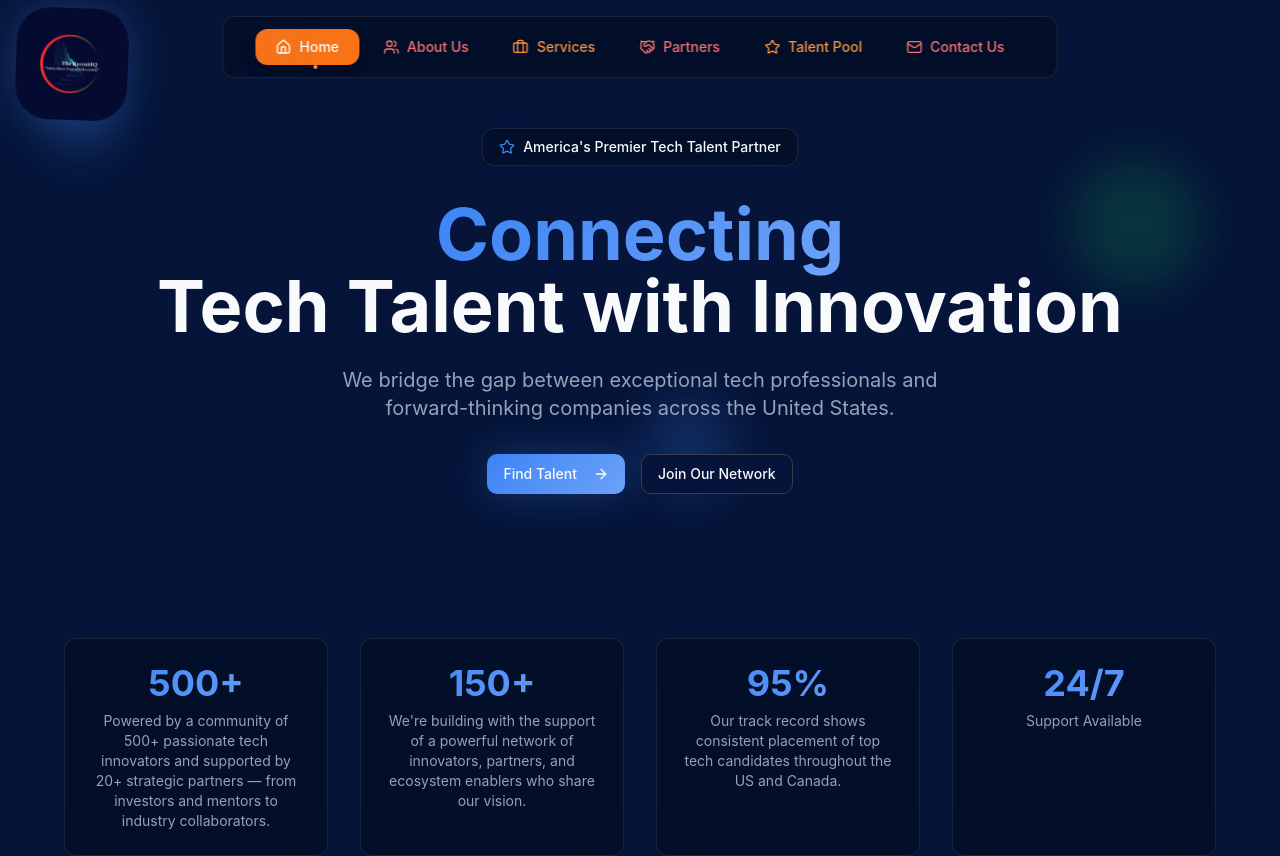
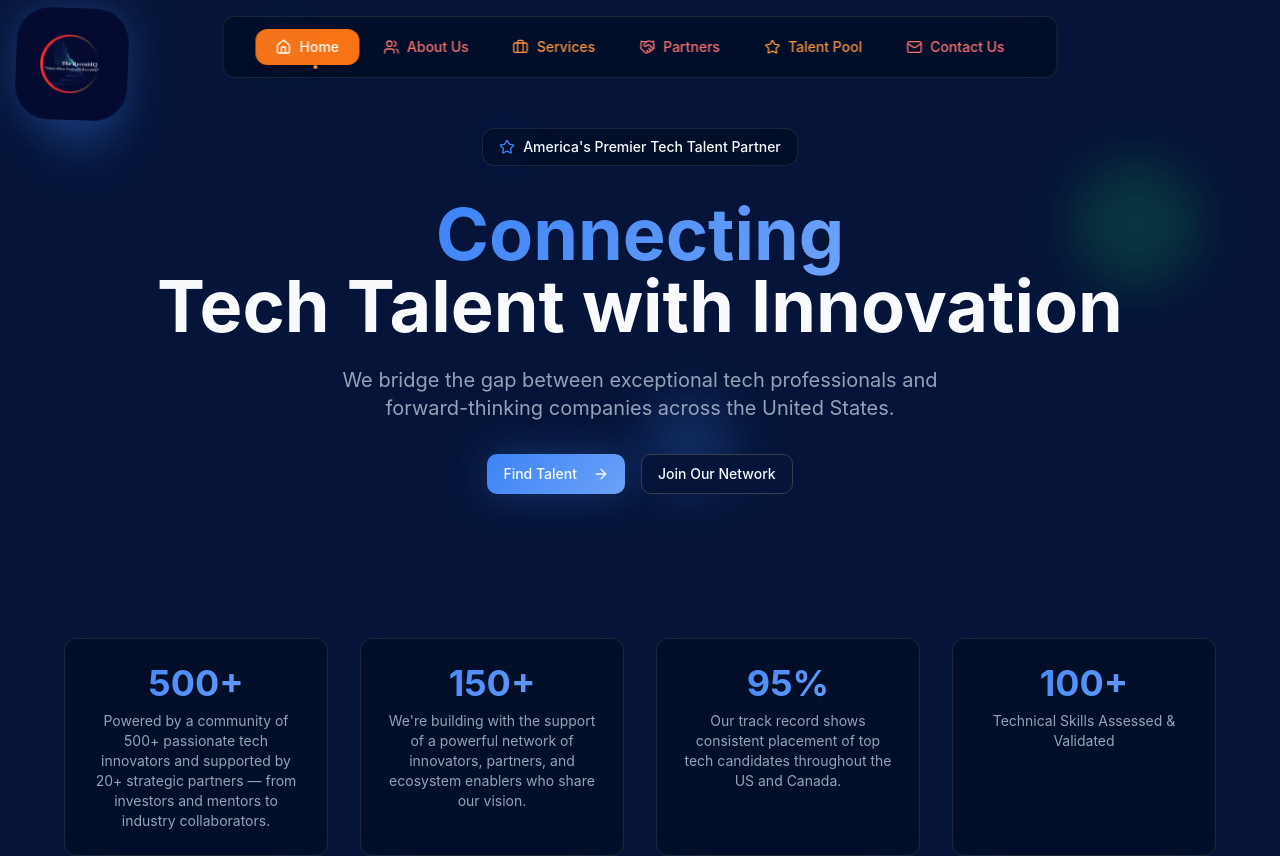
Before and after one commit to RahulAdminRecruitIQ/fluent-design-site, a React (Vite) app: page / in a window 1280 px wide. Shown: the top 856 px of the page. Built offline with nearby package versions, Linux system fonts and the light colour scheme.

Commit message:
Remove 24/7 support text
Updated the homepage stats section to reflect more professional hiring concepts, including skills and consulting related to tech hiring.

```diff
--- a/src/pages/Home.tsx
+++ b/src/pages/Home.tsx
@@ -28,7 +28,7 @@ const Home = () => {
     { number: '500+', label: 'Powered by a community of 500+ passionate tech innovators and supported by 20+ strategic partners — from investors and mentors to industry collaborators.' },
     { number: '150+', label: 'We\'re building with the support of a powerful network of innovators, partners, and ecosystem enablers who share our vision.' },
     { number: '95%', label: 'Our track record shows consistent placement of top tech candidates throughout the US and Canada.' },
-    { number: '24/7', label: 'Support Available' },
+    { number: '100+', label: 'Technical Skills Assessed & Validated' },
   ];
 
   const handleFindTalent = () => {
```
